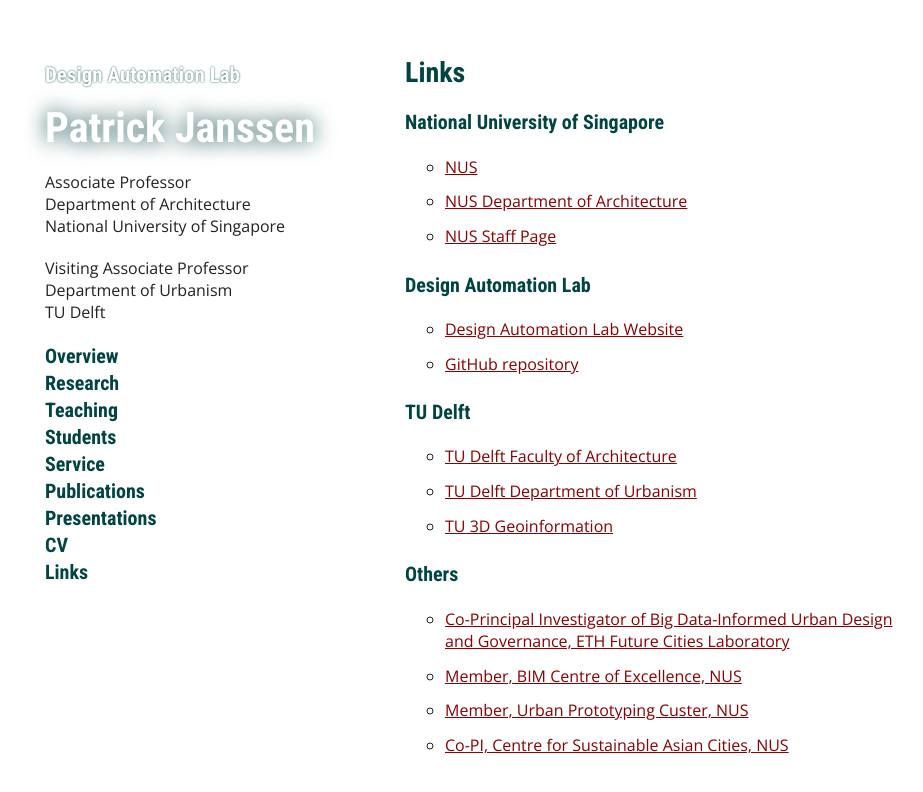
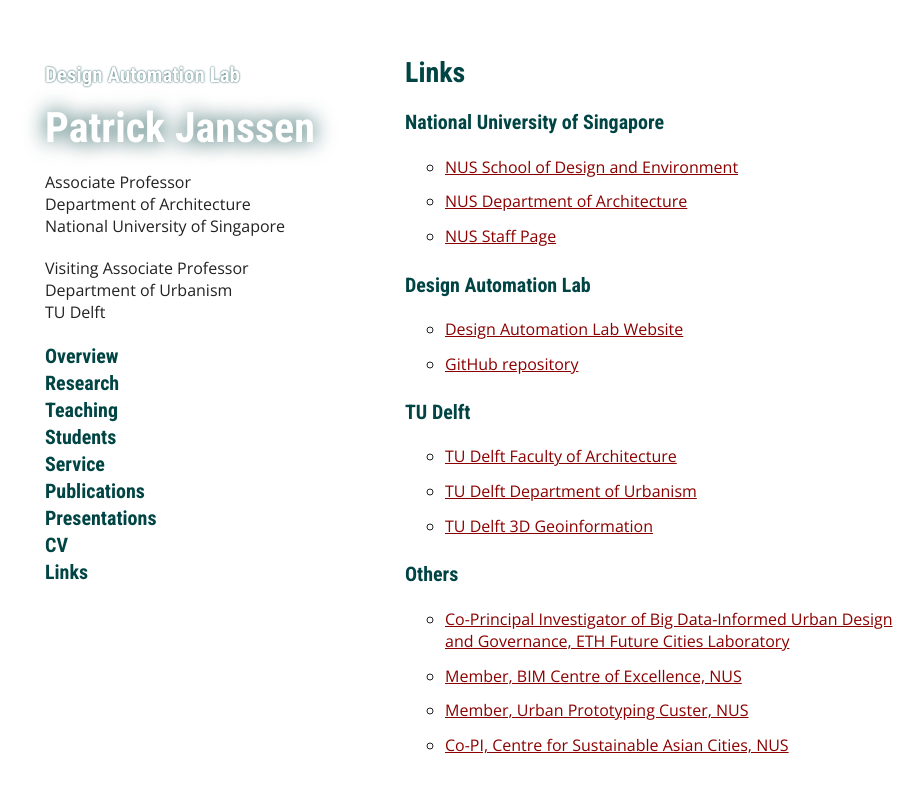
Before and after one commit to phtj/patrick-janssen, a Jekyll site: the page built from links.md, in a window 1280 px wide. Shown: the top 792 px of the page, without its empty margins (165-1088 px from the left). Built offline with Jekyll 4.4.1, drawn with Linux system fonts in a browser that asks for light colours; our own code applies the rules of GitHub Pages for plain Markdown files; a script that is not in the unit is left out.

Commit message:
TU Delft links

```diff
--- a/links.md
+++ b/links.md
@@ -4,7 +4,7 @@
 # Links
 
 ## National University of Singapore
-- [NUS](http://www.nus.edu.sg/)
+- [NUS School of Design and Environment](http://sde.nus.edu.sg/)
 - [NUS Department of Architecture](http://www.arch.nus.edu.sg/)
 - [NUS Staff Page](http://www.arch.nus.edu.sg/people/cv/pj.htm)
 
@@ -15,7 +15,7 @@
 ## TU Delft
 - [TU Delft Faculty of Architecture](https://www.tudelft.nl/en/architecture-and-the-built-environment)
 - [TU Delft Department of Urbanism](https://www.tudelft.nl/en/architecture-and-the-built-environment/about-the-faculty/departments/urbanism/)
-- [TU 3D Geoinformation](https://3d.bk.tudelft.nl/)
+- [TU Delft 3D Geoinformation](https://3d.bk.tudelft.nl/)
 
 ## Others
 - [Co-Principal Investigator of Big Data-Informed Urban Design and Governance, ETH Future Cities Laboratory](http://www.fcl.ethz.ch/people/CoreTeam/PatrickJanssen.html)
```
